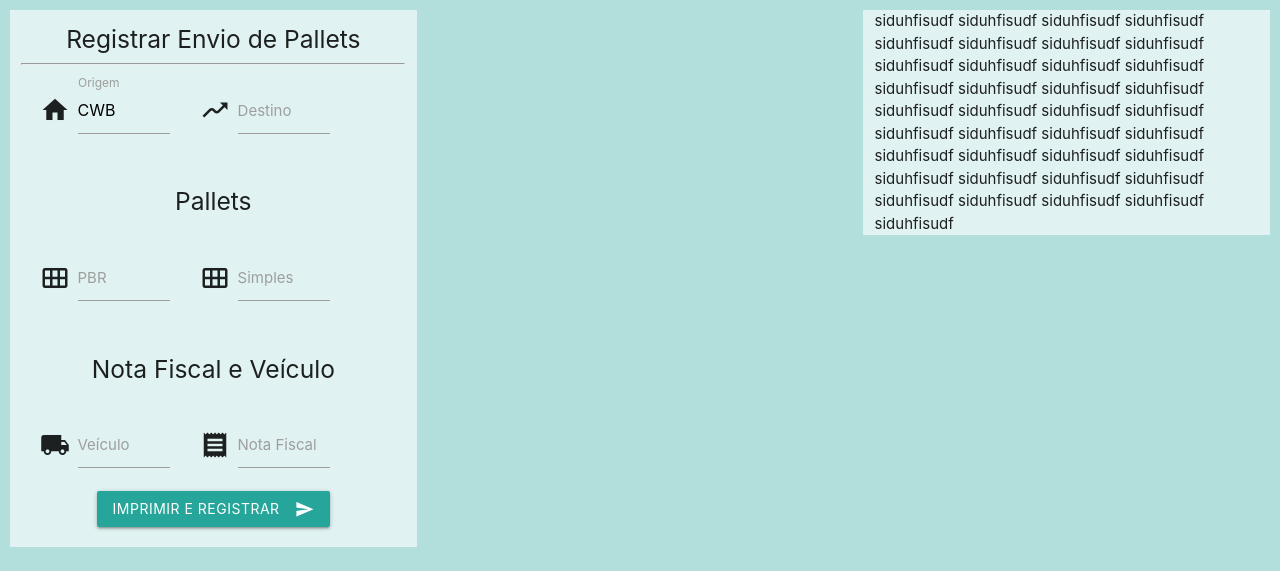
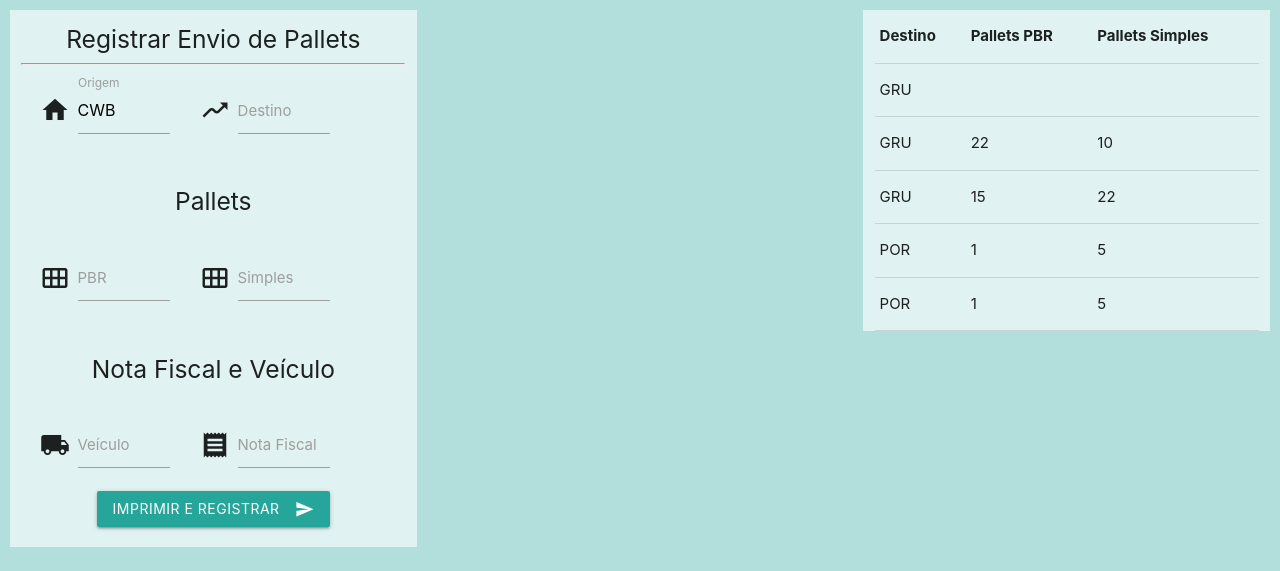
Before and after one commit to SrLuppo/controledepalets.com, a PHP site: page / in a window 1280 px wide. Shown: the part 94-665 px from the top of the page. Run offline with PHP 8.4, Linux system fonts and the light colour scheme; data comes from the database, SQL or seed files in the repository.

Commit message:
tabela com os ultimos pallets registrados.

```diff
--- a/index.php
+++ b/index.php
@@ -3,6 +3,10 @@
 require_once 'db_connect.php' ;
 
 include_once "includes/header.php";
+
+$sql = "SELECT * FROM registro ORDER BY id DESC LIMIT 10";
+
+$result = $connect->query($sql);
 
 ?>
 <div class="row">
@@ -86,10 +90,28 @@
 
     <!-- Débito de filiais -->
     <div class="col s12 m4 l4 teal lighten-5 index-box">
-    siduhfisudf  siduhfisudf  siduhfisudf  siduhfisudf  siduhfisudf  siduhfisudf  siduhfisudf  siduhfisudf  siduhfisudf  siduhfisudf  siduhfisudf  siduhfisudf  siduhfisudf
-    siduhfisudf  siduhfisudf  siduhfisudf  siduhfisudf  siduhfisudf  siduhfisudf  siduhfisudf  siduhfisudf  siduhfisudf  siduhfisudf
-    siduhfisudf  siduhfisudf  siduhfisudf  siduhfisudf  siduhfisudf  siduhfisudf
-    siduhfisudf  siduhfisudf  siduhfisudf  siduhfisudf  siduhfisudf  siduhfisudf  siduhfisudf  siduhfisudf
+    <table>
+        <thead>
+          <tr>
+              <th>Destino</th>
+              <th>Pallets PBR</th>
+              <th>Pallets Simples</th>
+          </tr>
+        </thead>
+
+        <tbody>
+         <?php
+
+            while($user_data = mysqli_fetch_assoc($result))
+            {
+                echo "<tr>";
+                echo "<td>".$user_data['destino']."</td>";
+                echo "<td>".$user_data['pbr']."</td>";
+                echo "<td>".$user_data['simples']."</td>";
+            }
+         ?>
+        </tbody>
+      </table>
     </div>
 
 </div>
```
